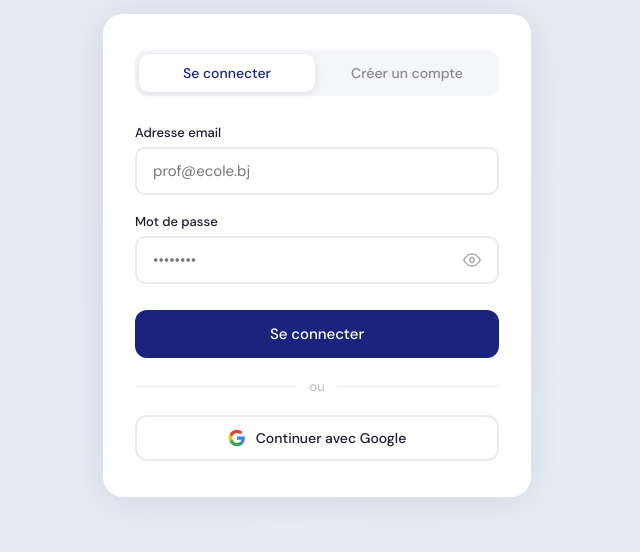
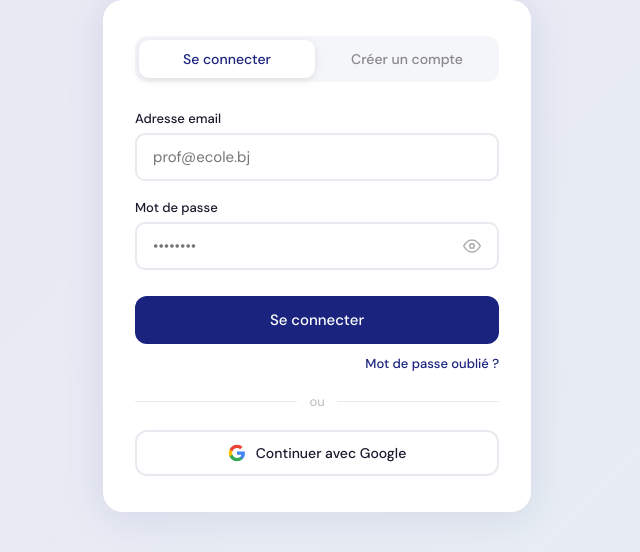
Before and after one commit to hwexiayi-Oreste/noteclass-frontend, a website: page noteclass-auth.html in a window 1280 px wide. Shown: the part 224-776 px from the top of the page, without its empty margins (323-963 px from the left). Drawn offline with nearby package versions, Linux system fonts and the light colour scheme.

Commit message:
Ajout: lien mot de passe oublié

```diff
--- a/noteclass-auth.html
+++ b/noteclass-auth.html
@@ -266,6 +266,9 @@
         </div>
       </div>
       <button type="submit" class="btn-primary" id="btn-login">Se connecter</button>
+      <div style="text-align:right;margin-top:8px">
+        <a href="noteclass-reset.html" style="font-size:13px;color:var(--bleu);text-decoration:none;font-weight:500">Mot de passe oublié ?</a>
+      </div>
       <div class="divider">ou</div>
       <button type="button" class="btn-google" onclick="loginGoogle()">
         <svg width="18" height="18" viewBox="0 0 24 24"><path fill="#4285F4" d="M22.56 12.25c0-.78-.07-1.53-.2-2.25H12v4.26h5.92c-.26 1.37-1.04 2.53-2.21 3.31v2.77h3.57c2.08-1.92 3.28-4.74 3.28-8.09z"/><path fill="#34A853" d="M12 23c2.97 0 5.46-.98 7.28-2.66l-3.57-2.77c-.98.66-2.23 1.06-3.71 1.06-2.86 0-5.29-1.93-6.16-4.53H2.18v2.84C3.99 20.53 7.7 23 12 23z"/><path fill="#FBBC05" d="M5.84 14.09c-.22-.66-.35-1.36-.35-2.09s.13-1.43.35-2.09V7.07H2.18C1.43 8.55 1 10.22 1 12s.43 3.45 1.18 4.93l3.66-2.84z"/><path fill="#EA4335" d="M12 5.38c1.62 0 3.06.56 4.21 1.64l3.15-3.15C17.45 2.09 14.97 1 12 1 7.7 1 3.99 3.47 2.18 7.07l3.66 2.84c.87-2.6 3.3-4.53 6.16-4.53z"/></svg>
```
